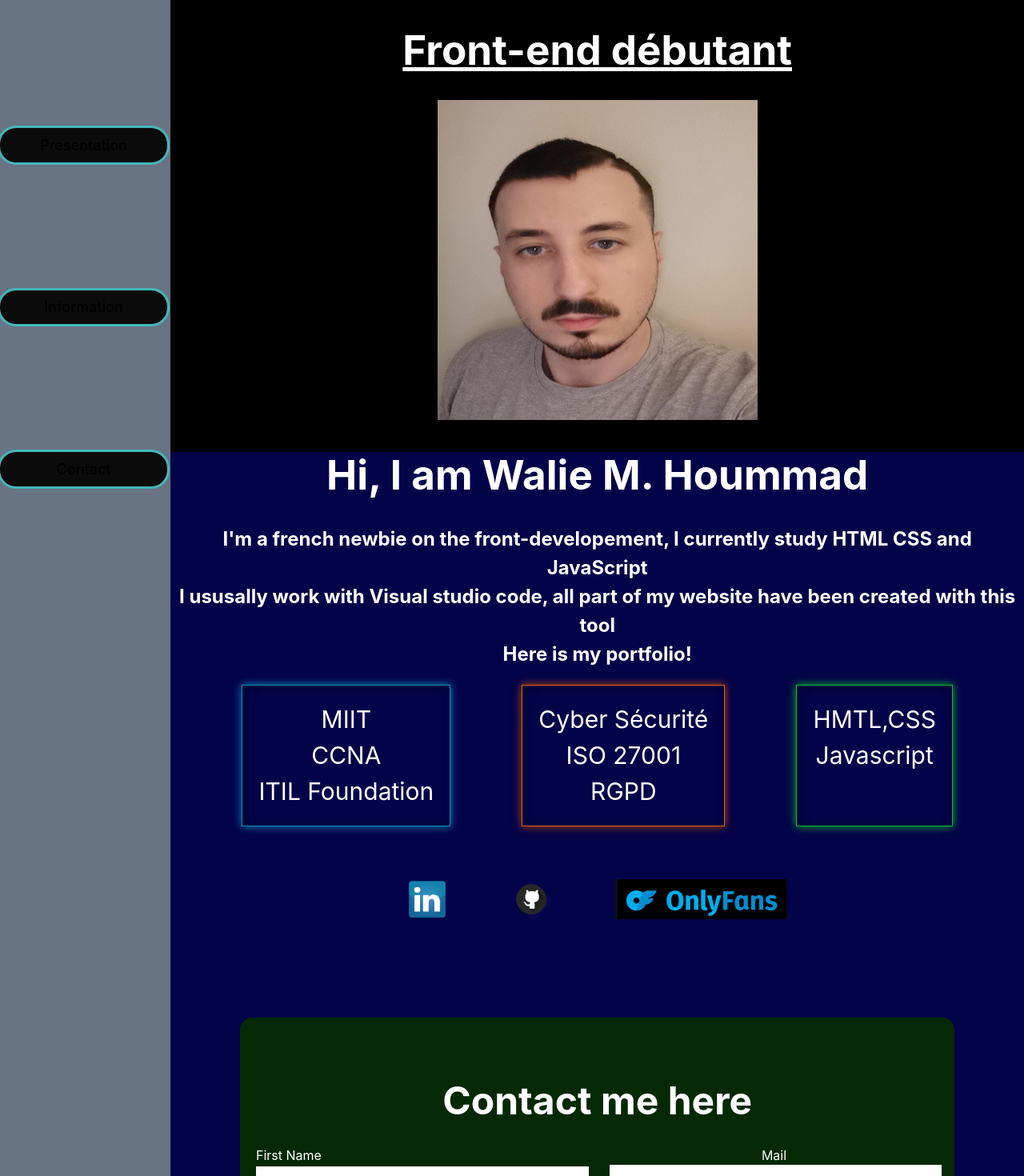
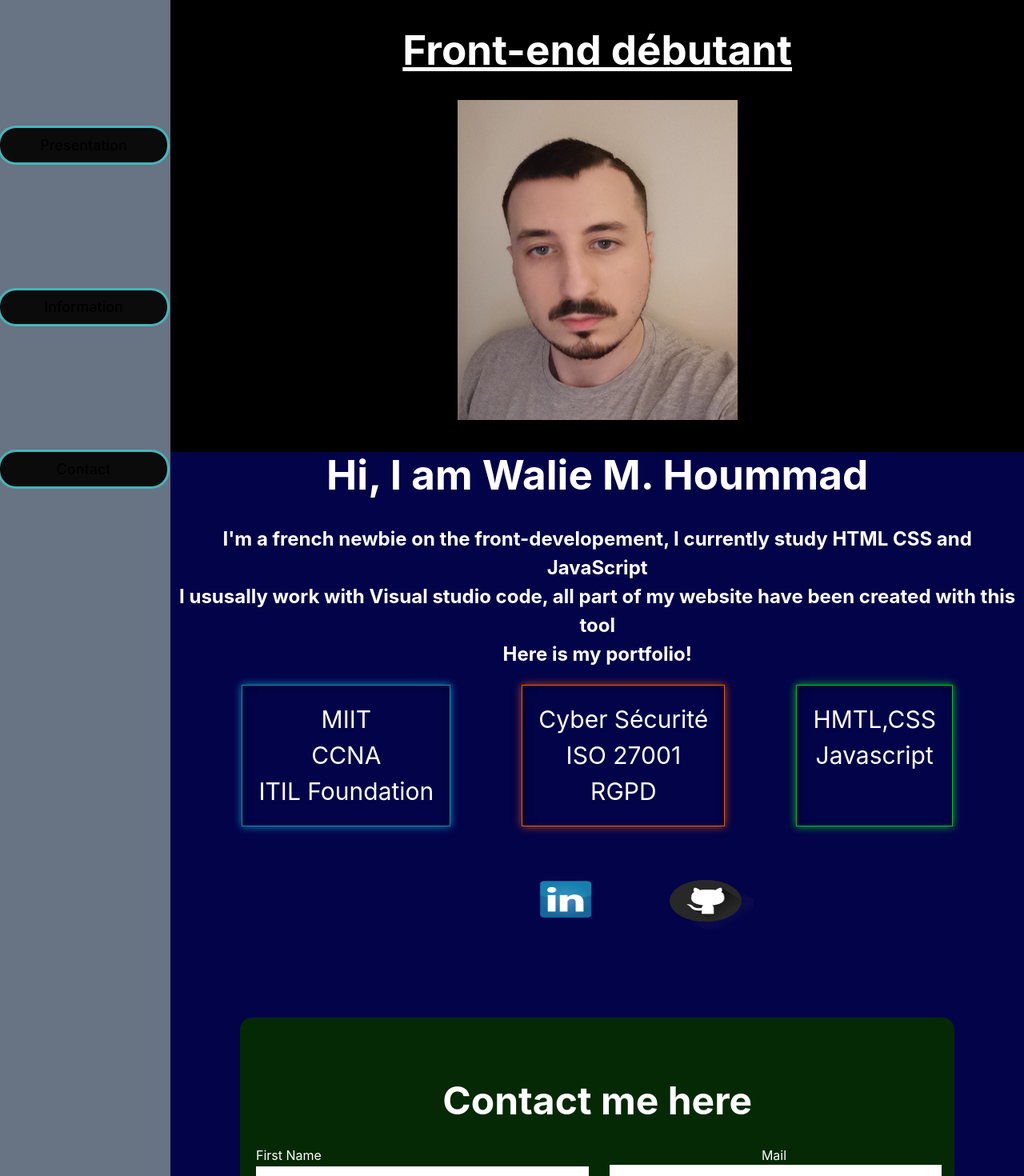
Before and after one commit to Walie-Matthieu/portfolionuxt3, a Nuxt app: page / in a window 1280 px wide. Shown: the top 1470 px of the page at 80% size. Built offline with nearby package versions, Linux system fonts and the light colour scheme.

Commit message:
modification des images sources

```diff
--- a/components/Page2.vue
+++ b/components/Page2.vue
@@ -38,24 +38,29 @@
         href="https://www.linkedin.com/in/walie-houmad-089727238/"
         target="_blank"
       >
-        <img src="@/res/linkedin.png" height="50" title="OnlyFans" />
+        <img src="@/res/linkedin.png" height="50" title="OnlyFans"
+        width="70"
+      />
       </a>
 
       <a
         class="Git-Hub"
         href="https://github.com/Walie-Matthieu"
         target="_blank"
+
       >
-        <img src="@/res/git-hub-logo.png" height="50" title="OnlyFans" />
+        <img src="@/res/git-hub-logo.png" height="70" title="git-hub"
+        width="120"
+        style="position: absolute; top: -13%;"/>
       </a>
 
-      <a
+      <!-- <a
         class="OnlyFans"
         href="https://www.youtube.com/shorts/vWUmk5-FO0I"
         target="_blank"
       >
         <img src="@/res/onlyfan%20logo.png" height="50" title="OnlyFans" />
-      </a>
+      </a> -->
     </p>
 
     <div class="lettre" id="formulaireDeContact">
--- a/components/ReTest.vue
+++ b/components/ReTest.vue
@@ -8,7 +8,7 @@
 
     <img
       src="@/res/photo-tete.jpg"
-      width="400"
+      width="350"
       height="400"
       title=" Là où sera l'image de ma gueule"
     />
```
